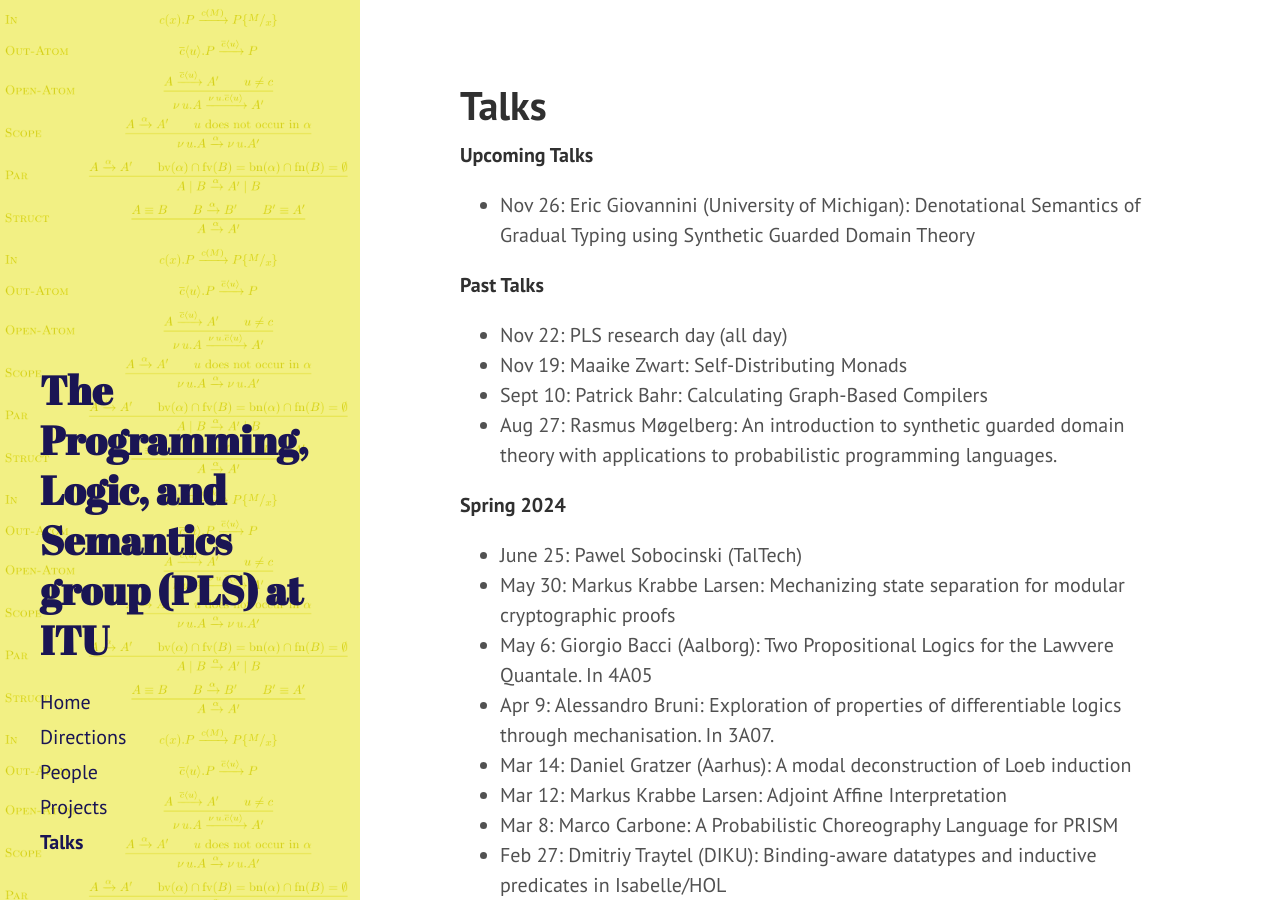
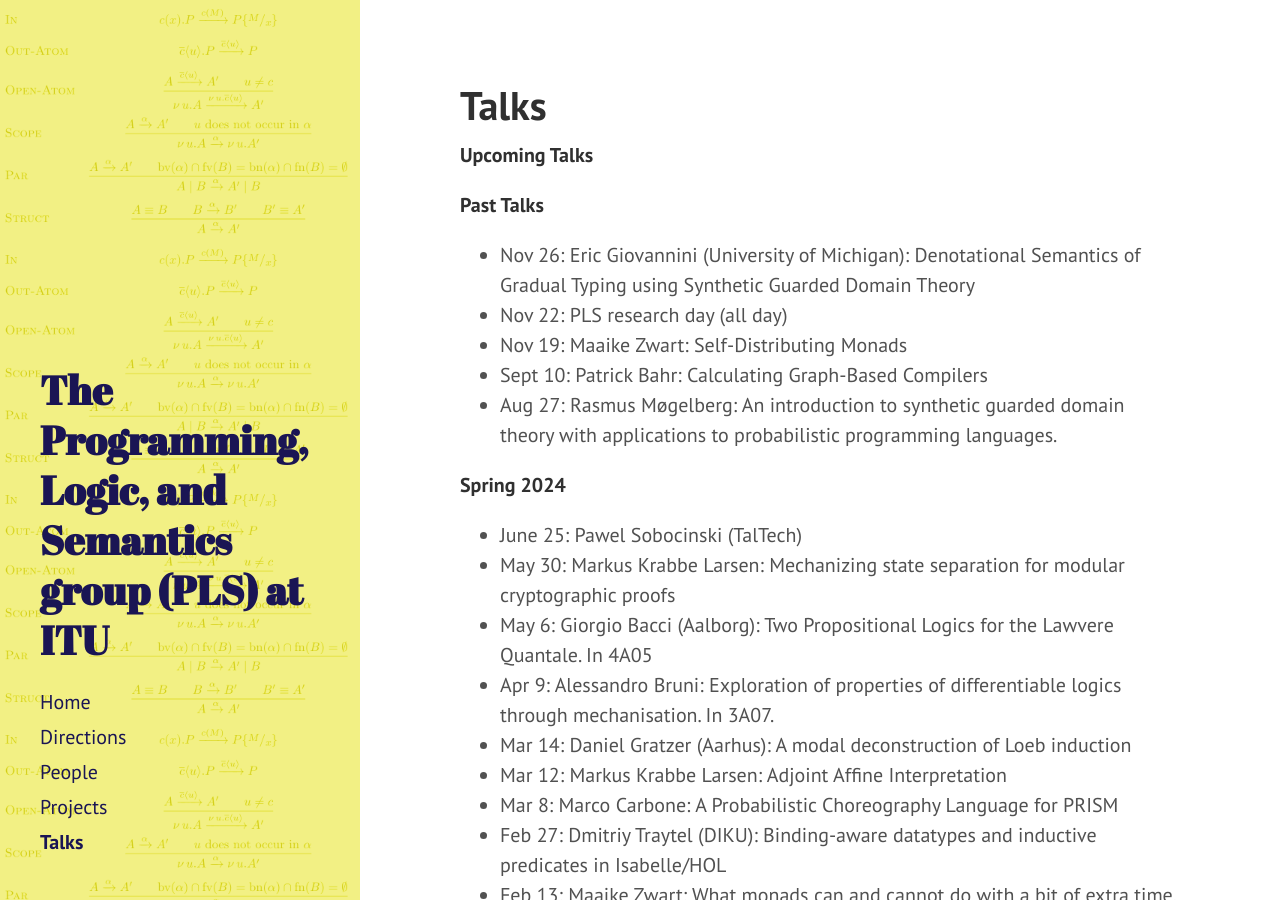
Before and after one commit to rmogelberg/pls.itu.dk, a Jekyll site: the page built from Talks.md, in a window 1280 px wide and 900 px high. Built offline with Jekyll 4.4.1, drawn with Linux system fonts in a browser that asks for light colours.

```diff
--- a/Talks.md
+++ b/Talks.md
@@ -5,10 +5,10 @@ title: Talks
 
 **Upcoming Talks**
 
-- Nov 26: Eric Giovannini (University of Michigan): Denotational Semantics of Gradual Typing using Synthetic Guarded Domain Theory
 
 **Past Talks**
 
+- Nov 26: Eric Giovannini (University of Michigan): Denotational Semantics of Gradual Typing using Synthetic Guarded Domain Theory
 - Nov 22: PLS research day (all day)
 - Nov 19: Maaike Zwart: Self-Distributing Monads
 - Sept 10: Patrick Bahr: Calculating Graph-Based Compilers
```
